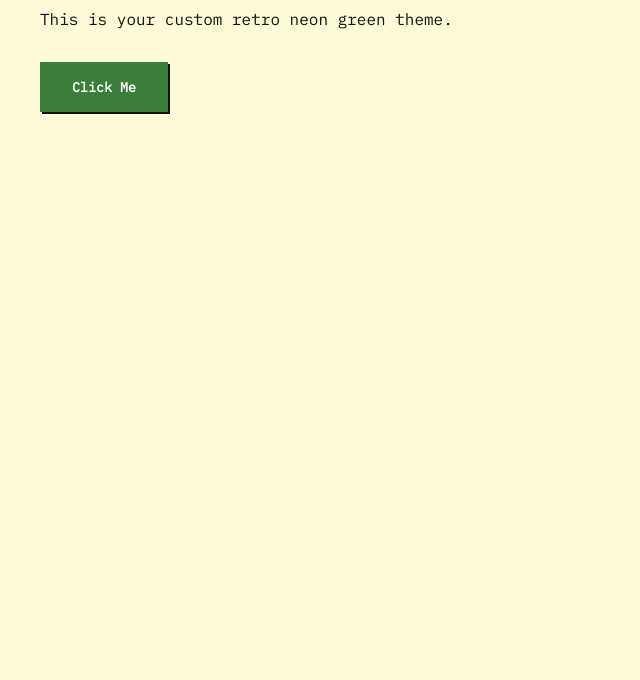
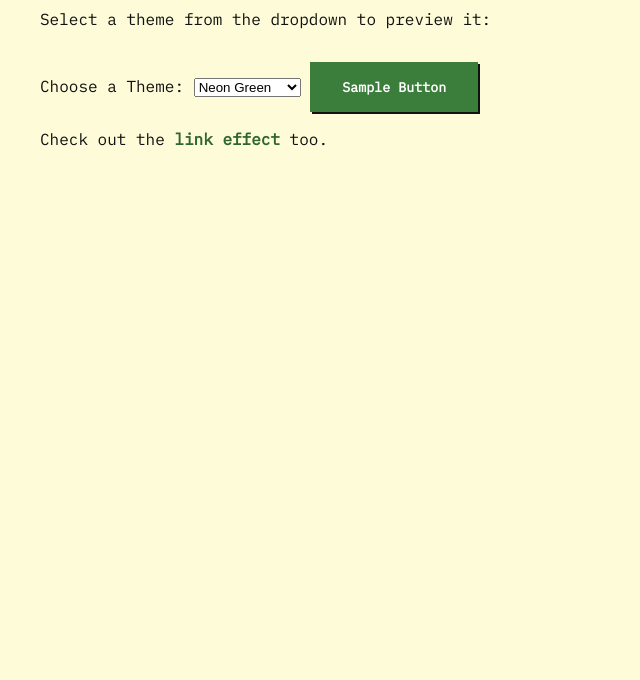
Before and after one commit to MuchaiSr/theme-library, a plain HTML site: page index.html in a window 1280 px wide. Shown: the part 120-800 px from the top of the page, without its empty margins (0-640 px from the left). Drawn offline with Linux system fonts and the light colour scheme.

Commit message:
Modify html file and add more themes and JS file

```diff
--- a/index.html
+++ b/index.html
@@ -2,14 +2,24 @@
 <html lang="en">
 <head>
   <meta charset="UTF-8">
-  <title>Retro Styled Page</title>
-  <link rel="stylesheet" href="./styles/themes/neon-green.css">
+  <meta name="viewport" content="width=device-width, initial-scale=1.0" />
+  <title>Theme Switcher</title>
+  <link id="theme-link" rel="stylesheet" href="./styles/themes/neon-green.css" />
 </head>
 <body>
-  <div class="container">
-    <h1>Welcome to the Grid</h1>
-    <p>This is your custom retro neon green theme.</p>
-    <button>Click Me</button>
-  </div>
+  <h1>Style Showcase</h1>
+  <p>Select a theme from the dropdown to preview it:</p>
+
+  <label for="theme-select">Choose a Theme:</label>
+  <select id="theme-select">
+    <option value="neon-green">Neon Green</option>
+    <option value="arcade-purple">Arcade Purple</option>
+    <!-- Add more themes as needed -->
+  </select>
+
+  <button>Sample Button</button>
+  <p>Check out the <a href="#">link effect</a> too.</p>
+
+  <script src="./theme-switcher.js"></script>
 </body>
 </html>
--- /dev/null
+++ b/styles/themes/arcade-purple.css
@@ -0,0 +1,44 @@
+/*
+  arcade-purple.css
+  Style by Muchai Collins
+  Theme: Neon Arcade / Pixel Night / Vaporwave Vibes
+*/
+
+@import url('https://fonts.googleapis.com/css2?family=Press+Start+2P&display=swap');
+
+body {
+  background-color: #1a001f;
+  color: #ff00ff;
+  font-family: 'Press Start 2P', cursive;
+  padding: 32px;
+  line-height: 1.6;
+  text-shadow: 0 0 2px #ff00ff, 0 0 4px #cc00cc;
+}
+
+button {
+  background-color: #330066;
+  color: #ffccff;
+  font-family: 'Press Start 2P', cursive;
+  border: 2px solid #ff00ff;
+  padding: 12px 24px;
+  margin: 16px 8px 0 0;
+  cursor: pointer;
+  box-shadow: 0 0 8px #ff00ff;
+  transition: transform 0.1s ease, box-shadow 0.2s ease;
+}
+
+button:hover {
+  transform: scale(1.1);
+  box-shadow: 0 0 12px #ff66ff;
+  background-color: #660099;
+}
+
+a {
+  color: #cc66ff;
+  text-decoration: none;
+}
+
+a:hover {
+  text-decoration: underline;
+  color: #ffffff;
+}
--- /dev/null
+++ b/theme-switcher.js
@@ -0,0 +1,14 @@
+const themeSelect = document.querySelector("#theme-select");
+const themeLink = document.querySelector("#theme-link");
+
+themeSelect.addEventListener("change", () => {
+    const selectedTheme = themeSelect.value;
+    themeLink.href = `./styles/themes/${selectedTheme}.css`;
+    localStorage.setItem("selectedTheme", selectedTheme);
+});
+
+const savedTheme = localStorage.getItem("selectedTheme");
+if (savedTheme) {
+    themeLink.href = `./styles/themes/${savedTheme}.css`;
+    themeSelect.value = savedTheme;
+}
```
Also changed, not shown: 1 other file.
